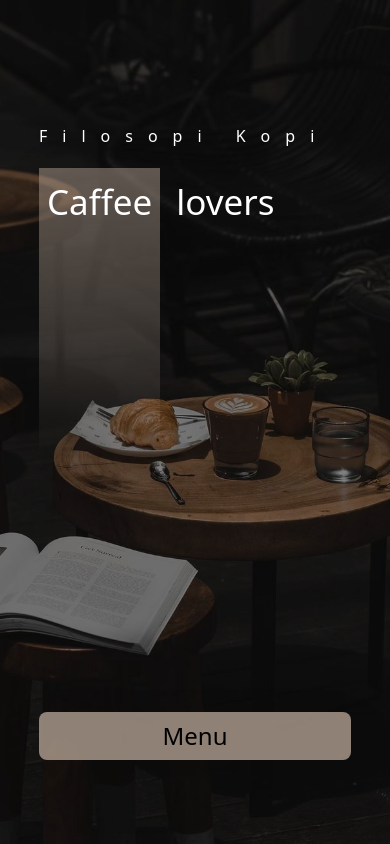
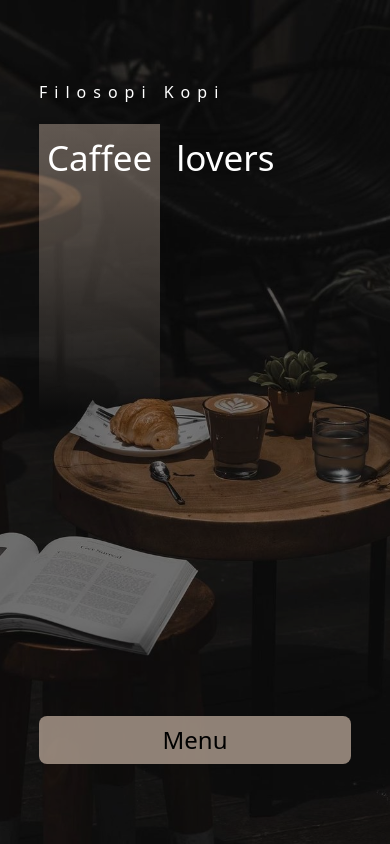
Before and after one commit to Mahlagha2211/MenuDigital, a React (Vite) app: page / in a window 390 px wide. Built offline with nearby package versions, Linux system fonts and the light colour scheme.

Commit message:
edit the homepage

```diff
--- a/src/HomePage.jsx
+++ b/src/HomePage.jsx
@@ -11,12 +11,12 @@ export default function HomePage() {
     });
   }, []);
   return (
-    <div className="relative w-full h-screen flex justify-center items-center ">
+    <div className="relative w-full min-h-screen flex flex-col items-center ">
       <div className="absolute w-full h-full  bg-[url('/coffee.jpg')] bg-cover bg-center  brightness-50"></div>
-      <div className="drop-shadow-2xl w-4/5 h-4/5 flex flex-col justify-between">
-        <div className="text-white w-full  space-y-5 pt-10 ">
+      <div className="drop-shadow-2xl w-4/5  flex flex-col justify-between mt-20">
+        <div className="text-white w-full  space-y-5  ">
           <div className="flex  " data-aos="fade-right">
-            <p className="sm:tracking-[20px] tracking-[15px]  max-[530px]:tracking-[10px] max-[450px]:tracking-[15px] max-[370px]:tracking-[12px] ">
+            <p className="sm:tracking-[20px] tracking-[15px]  max-[540px]:tracking-[10px] max-[470px]:tracking-[7px] max-[370px]:tracking-[12px] ">
               Filosopi Kopi
             </p>
             <p className="max-[450px]:hidden">____________________</p>
@@ -25,22 +25,23 @@ export default function HomePage() {
             className="sm:text-5xl text-[40px] max-[450px]:text-[35px]  flex space-x-4 max-[370px]:space-x-2"
             data-aos="fade-up"
           >
-            <p className="bg-linear-to-b from-[rgb(177,159,145,0.5)] via-[rgba(177,159,145,0.3)] h-72 p-2">
+            <p className="bg-linear-to-b from-[rgb(177,159,145,0.5)] via-[rgba(177,159,145,0.3)]  h-72 p-2">
               Caffee
             </p>
             <p className="pt-2">lovers</p>
           </div>
         </div>
 
-        <Link
-         data-aos="fade-down"
-         data-aos-anchor-placement="top-bottom"
+
+      </div>
+       <Link
+          data-aos="fade-down"
+          data-aos-anchor-placement="top-bottom"
           to="/menu"
-          className=" rounded-lg bg-[rgba(177,159,145,0.8)] text-center py-2 text-2xl cursor-pointer"
+          className="w-4/5 absolute bottom-20 rounded-lg bg-[rgba(177,159,145,0.8)] text-center py-2 text-2xl cursor-pointer"
         >
           Menu
         </Link>
-      </div>
     </div>
   );
 }
```
